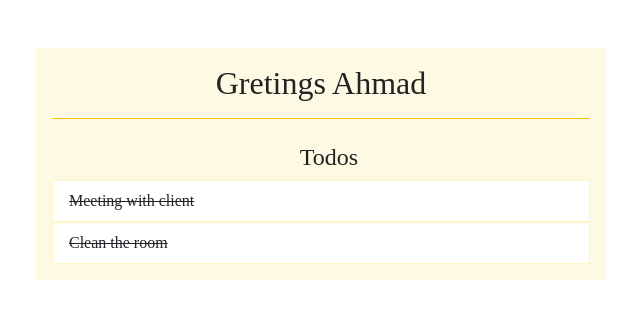
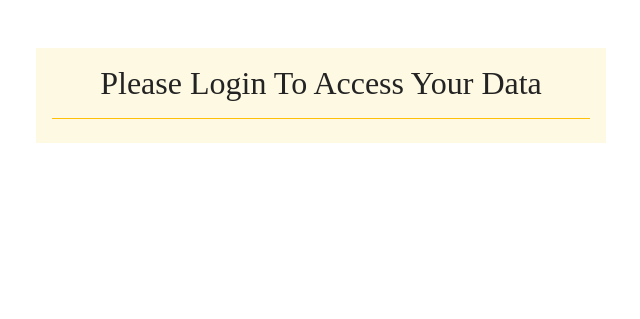
Before and after one commit to ahmad-44/django-todo-app, a Django app: page / in a window 1280 px wide. Shown: the part 70-389 px from the top of the page, without its empty margins (319-959 px from the left). Run offline with Django 3.2, Linux system fonts and the light colour scheme; data that the repository does not hold is empty; some libraries are stand-ins or nearby versions.

Commit message:
Now Data Only Shows if the user is logged in. Otherwise it says login to access the app/data

```diff
--- a/templates/index.html
+++ b/templates/index.html
@@ -36,26 +36,29 @@
     <div class="container mt-5"> <!-- Main App Goes Inside This Container-->
         <div class="row d-flex align-items-center justify-content-center">
             <div class="col-lg-6 align-middle p-3" id="app-box">
-                <h2 class="text-center border-bottom border-warning pb-3">Gretings Ahmad</h2>
-                <h4 class="text-center pt-3 ps-3">Todos</h4>
-
+                {% if user.is_authenticated %}
+                    <h2 class="text-center border-bottom border-warning pb-3">Gretings {{ request.user.first_name  }}</h2>
+                    <h4 class="text-center pt-3 ps-3">Todos</h4>
 
                 <ul class="list-group list-group-flush">
                     {% for task in tasks %}
-                    <a href="#" class="text-decoration-none"><li class="list-group-item todo-item">{{task.title}}</li></a>
+                        {% if not task.is_Task_Completed %}
+                            <a href="#" class="text-decoration-none"><li class="list-group-item todo-item">{{task.title}}</li></a>
+                        {% endif %}
                     {% endfor %}
                 </ul>
 
 
                 <ul class="list-group list-group-flush">
-                    <a href="#" class="text-decoration-none"><li class="list-group-item todo-item"><del>Meeting with client</del></li></a>
-                    <a href="#" class="text-decoration-none"><li class="list-group-item todo-item"><del>Clean the room</del></li></a>
+                    {% for task in tasks %}
+                        {% if task.is_Task_Completed %}
+                            <a href="#" class="text-decoration-none"><li class="list-group-item todo-item"><del>{{task.title}}</del></li></a>
+                        {% endif %}
+                    {% endfor %}
                 </ul>
-
-                {% comment %} {% for task in tasks %}
-                    {{task}}
-
-                {% endfor %} {% endcomment %}
+                {% else %}
+                    <h2 class="text-center border-bottom border-warning pb-3">Please Login To Access Your Data</h2>
+                {% endif %}
 
 
                 <script src="{% static "js/bootstrap.min.js" %}"></script>
--- a/todo_app/views.py
+++ b/todo_app/views.py
@@ -4,14 +4,7 @@ from django.contrib.auth.models import User
 
 # Create your views here.
 def index(request):
-    # fetch data in form of queryset
+    # fetch the Todos for the User who have requested it
     tasks = Task.objects.filter(user_id=request.user.id).values()
 
-    # convert that data into a dict
-    my_dict = {}
-
-    for index, element in enumerate(tasks):
-        my_dict[index] = element
-
-
     return render(request, 'index.html', {'tasks': tasks})
```
